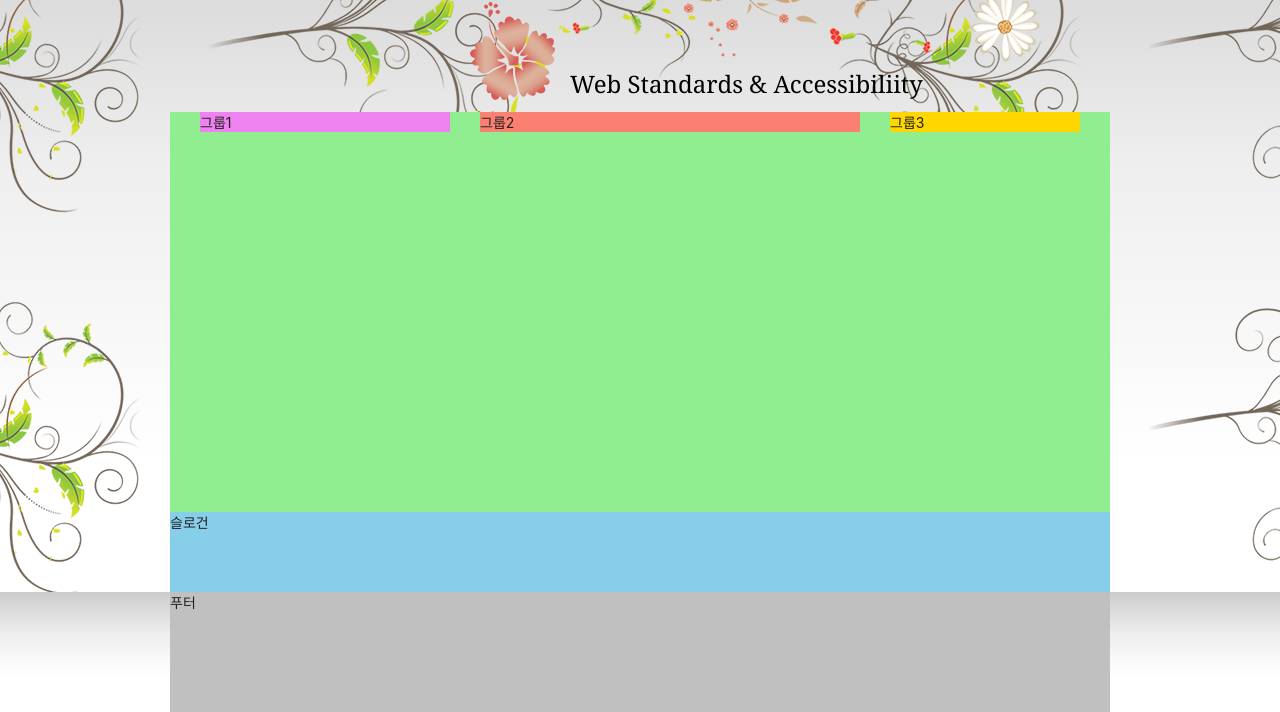
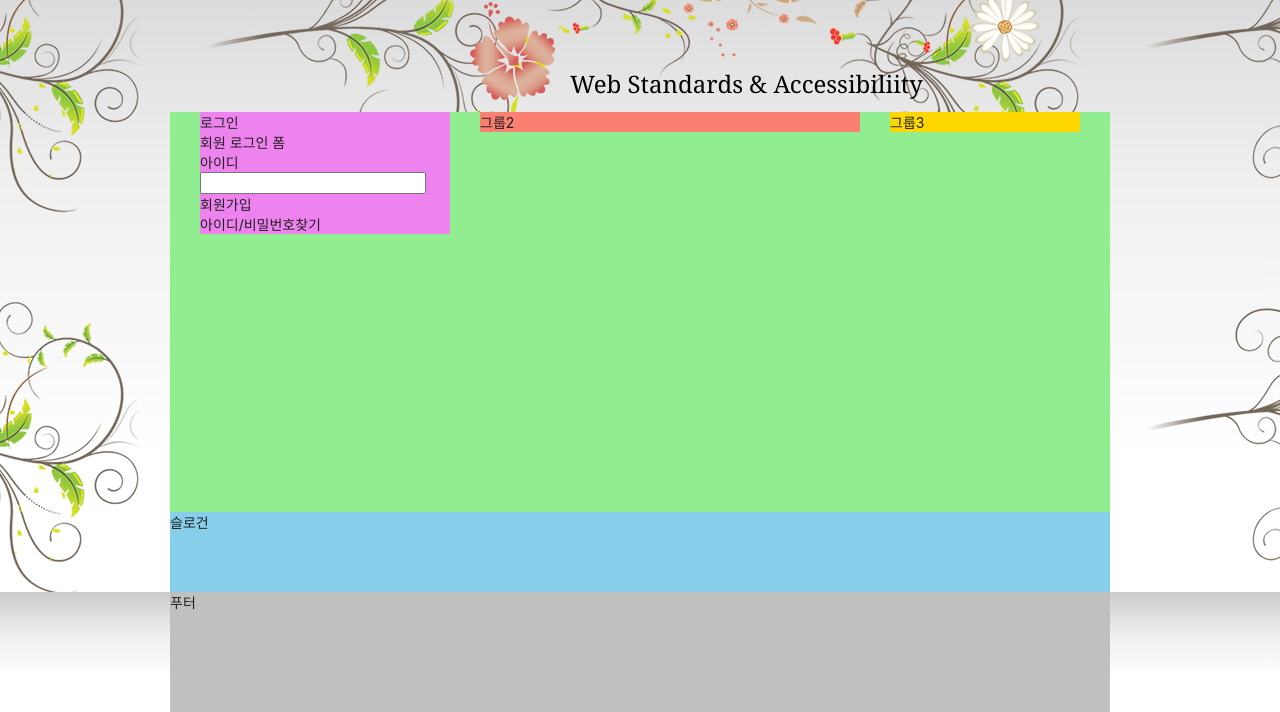
Before and after one commit to guahyoung/HTML5, a plain HTML site: page index.html in a window 1280 px wide. Shown: the part 135-847 px from the top of the page. Drawn offline with Linux system fonts and the light colour scheme; a web font is replaced by a local one.

Commit message:
아이디 입력 서식 마크업

```diff
--- a/index.html
+++ b/index.html
@@ -137,7 +137,24 @@
     <div></div>
   </div>
   <main class="main">
-    <div class="group group1">그룹1</div>
+    <div class="group group1">
+      <section class="login">
+        <h2 class="login-title">로그인</h2>
+        <form action="" class="login-form">
+          <fieldset>
+            <legend>회원 로그인 폼</legend>
+            <div class="user-email">
+              <label for="userEmail">아이디</label>
+              <input type="email" id="userEmail" />
+            </div>
+          </fieldset>
+        </form>
+        <ul class="sign">
+          <li><a href="/">회원가입</a></li>
+          <li><a href="/">아이디/비밀번호찾기</a></li>
+        </ul>
+      </section>
+    </div>
     <div class="group group2">그룹2</div>
     <div class="group group3">그룹3</div>
   </main>
```
